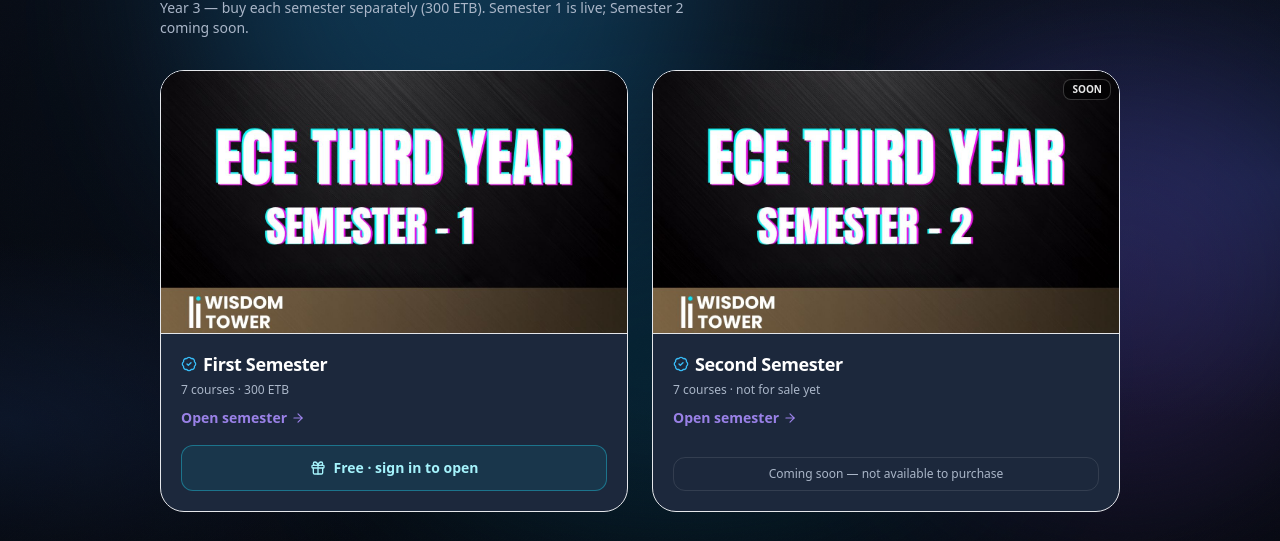
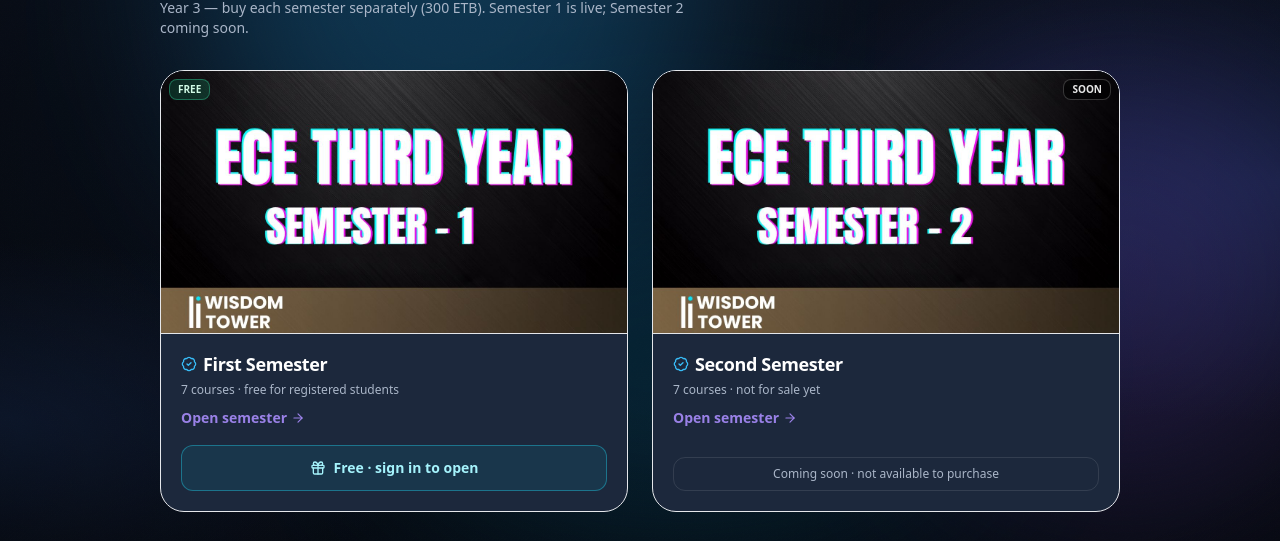
Before and after one commit to hiyabteklu/Wisdom-tower-academy, a Next.js app: page /academy/special-packages/electrical-computer-engineering in a window 1280 px wide. Shown: the part 218-759 px from the top of the page. Built offline with nearby package versions, Linux system fonts and the light colour scheme; no server answers.

Commit message:
fix: hide paid price on free ECE Sem 1 semester card

```diff
--- a/src/app/academy/special-packages/[slug]/page.tsx
+++ b/src/app/academy/special-packages/[slug]/page.tsx
@@ -5,6 +5,9 @@ import SafeCoverImage from "@/components/SafeCoverImage";
 import AddToCartButton from "@/components/AddToCartButton";
 import { formatEtb } from "@/data/packages";
 import { getSpecialPackage, specialPackages } from "@/data/special-packages";
+import { FREE_FOR_REGISTERED_PACKAGE_IDS } from "@/lib/ownership";
+
+const FREE_SET = new Set<string>(FREE_FOR_REGISTERED_PACKAGE_IDS);
 
 export function generateStaticParams() {
   return specialPackages.map((p) => ({ slug: p.slug }));
@@ -42,9 +45,10 @@ export default async function SpecialPackagePage({
         </h1>
         <p className="text-wisdom-muted text-sm mb-8 max-w-xl">{pkg.blurb}</p>
 
-        {/* Semesters only — no full-year buy */}
         <div className="grid grid-cols-1 sm:grid-cols-2 gap-5 md:gap-6">
-          {pkg.semesters.map((sem) => (
+          {pkg.semesters.map((sem) => {
+            const isFree = FREE_SET.has(sem.packageId);
+            return (
               <div
                 key={sem.id}
                 className="flex flex-col overflow-hidden rounded-2xl sm:rounded-3xl border border-white/12 bg-wisdom-card"
@@ -60,6 +64,11 @@ export default async function SpecialPackagePage({
                         Soon
                       </span>
                     )}
+                    {isFree && sem.purchasable && (
+                      <span className="absolute top-2 left-2 rounded-lg border border-emerald-400/40 bg-emerald-500/20 px-2 py-0.5 text-[10px] font-bold uppercase text-emerald-100">
+                        Free
+                      </span>
+                    )}
                   </div>
                   <div className="px-4 py-3.5 sm:px-5 sm:py-4 border-t border-white/8">
                     <h2 className="flex items-center gap-1.5 font-display text-base sm:text-lg font-bold text-white group-hover:text-violet-200">
@@ -68,9 +77,11 @@ export default async function SpecialPackagePage({
                     </h2>
                     <p className="mt-1 text-xs text-wisdom-muted">
                       {sem.courses.length} courses
-                    {sem.purchasable
-                      ? ` · ${formatEtb(sem.priceEtb)}`
-                      : " · not for sale yet"}
+                      {!sem.purchasable
+                        ? " · not for sale yet"
+                        : isFree
+                          ? " · free for registered students"
+                          : ` · ${formatEtb(sem.priceEtb)}`}
                     </p>
                     <span className="mt-2.5 inline-flex items-center gap-1 text-xs sm:text-sm font-semibold text-violet-400/90">
                       Open semester
@@ -83,12 +94,13 @@ export default async function SpecialPackagePage({
                     <AddToCartButton packageId={sem.packageId} variant="ghost" />
                   ) : (
                     <p className="text-center text-xs text-wisdom-muted py-2 border border-white/10 rounded-xl">
-                    Coming soon — not available to purchase
+                      Coming soon · not available to purchase
                     </p>
                   )}
                 </div>
               </div>
-          ))}
+            );
+          })}
         </div>
 
         <p className="mt-10 text-sm text-wisdom-muted">
```
Lines whose indentation alone changed are shown as unchanged.
